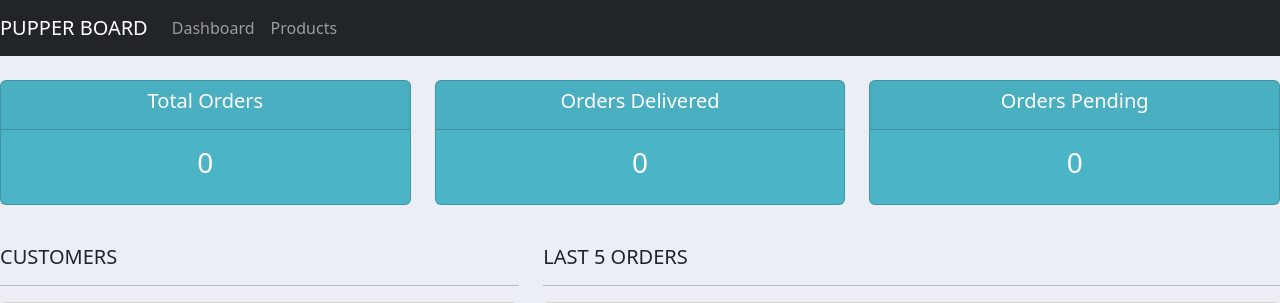
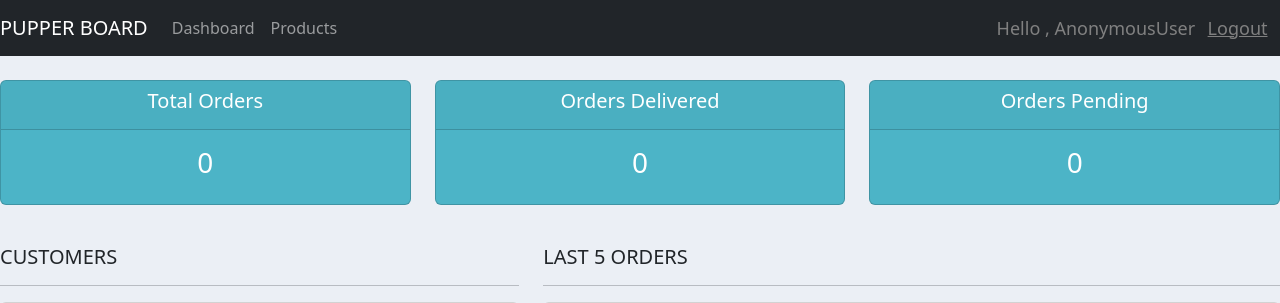
Before and after one commit to beeryani/Customer-Management-Platform, a Django app: page / in a window 1280 px wide. Shown: the top 303 px of the page. Run offline with Django 4.2, Linux system fonts and the light colour scheme.

Commit message:
- add logout features

```diff
--- a/accounts/templates/accounts/main.html
+++ b/accounts/templates/accounts/main.html
@@ -5,7 +5,7 @@
         <link href="https://cdn.jsdelivr.net/npm/bootstrap@5.3.0-alpha1/dist/css/bootstrap.min.css" rel="stylesheet" integrity="sha384-GLhlTQ8iRABdZLl6O3oVMWSktQOp6b7In1Zl3/Jr59b6EGGoI1aFkw7cmDA6j6gD" crossorigin="anonymous">
         <link rel="stylesheet" href="{% static '/css/main.css' %}" type="text/css">
         <title>
-            CRM |
+            Pupper |
         {% block title %}
 
         {% endblock %}
--- a/accounts/templates/accounts/navbar.html
+++ b/accounts/templates/accounts/navbar.html
@@ -1,4 +1,11 @@
 <!DOCTYPE html>
+
+<style>
+  .hello-msg{
+    font-size: 18px;
+    color: #808080;
+  }
+</style>
 <nav class="navbar navbar-expand-lg navbar-dark bg-dark">
   <a class="navbar-brand" href="#">PUPPER BOARD</a>
   <button
@@ -22,4 +29,10 @@
       </li>
     </ul>
   </div>
+
+  <span class="hello-msg">Hello , {{request.user}}</span>&nbsp;
+  &nbsp;
+  <span><a class="hello-msg" href="{% url 'logout' %}">Logout</a></span>
+  &nbsp;
+  &nbsp;
 </nav>
--- a/accounts/urls.py
+++ b/accounts/urls.py
@@ -5,6 +5,7 @@ from . import views
 urlpatterns = [
     path("register/", views.registerUser, name="register"),
     path("login/", views.loginUser, name="login"),
+    path("logout/", views.logoutUser, name="logout"),
     path("", views.home, name="home"),
     path("customer/<str:pk>", views.customer, name="customer"),
     path("products/", views.products, name="products"),
--- a/accounts/views.py
+++ b/accounts/views.py
@@ -2,7 +2,7 @@ from django.forms import inlineformset_factory
 from django.shortcuts import redirect, render
 
 from django.contrib import messages
-from django.contrib.auth import authenticate, login
+from django.contrib.auth import authenticate, login, logout
 
 from .filters import OrderFilter
 from .forms import CustomerForm, UpdateOrderForm, CreateUserForm
@@ -156,3 +156,8 @@ def registerUser(request):
 
     context = {"form": form}
     return render(request, "accounts/register.html", context)
+
+
+def logoutUser(request):
+    logout(request)
+    return redirect("../login/")
```
